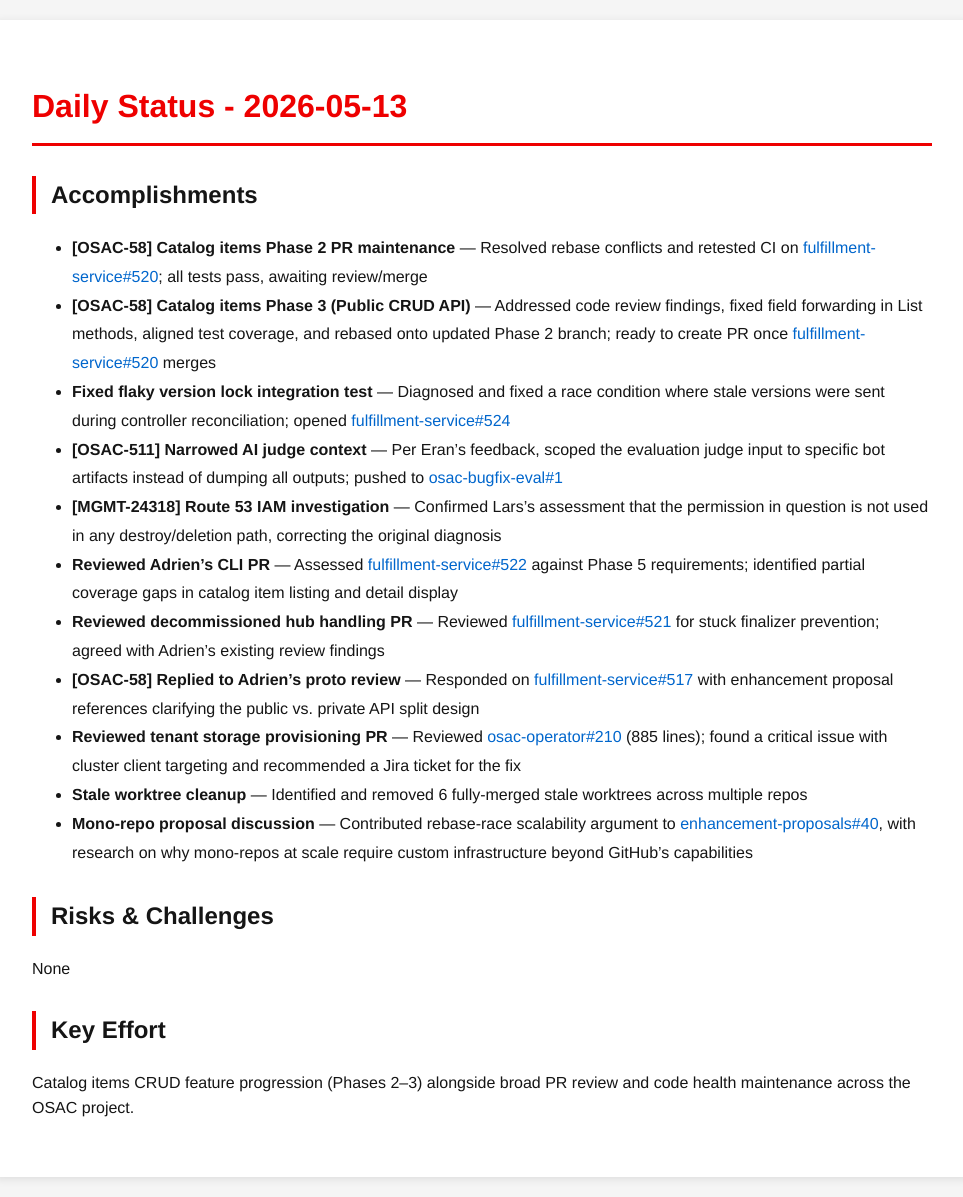
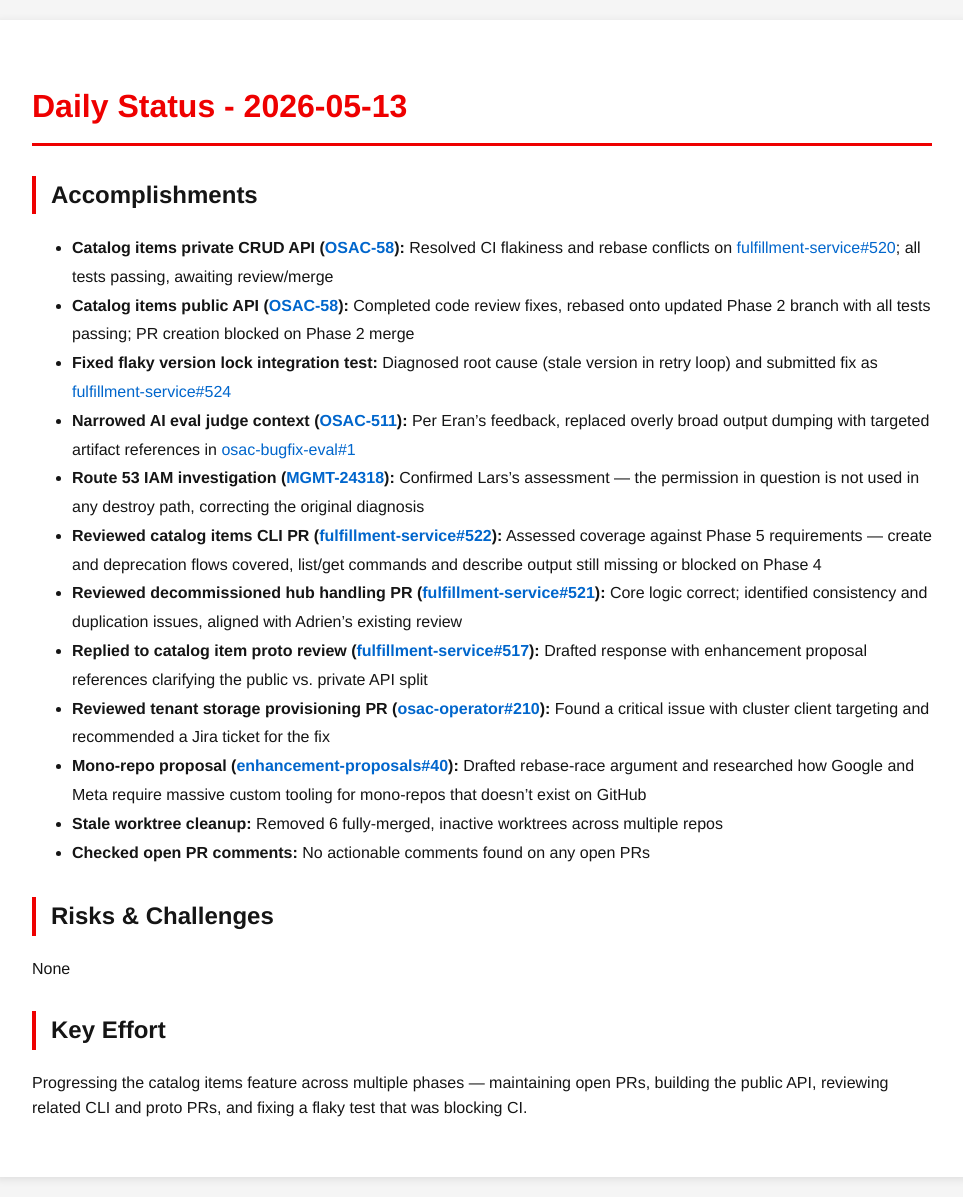
Before and after one commit to tzvatot/daily-status, a Jekyll site: the page built from 2026-05-13.md, in a window 1280 px wide. Shown: the whole page, without its empty margins (158-1121 px from the left). Built offline with Jekyll 4.4.1, drawn with Linux system fonts in a browser that asks for light colours.

Commit message:
Daily status update - 2026-05-13

```diff
--- a/2026-05-13.md
+++ b/2026-05-13.md
@@ -7,20 +7,21 @@ date: 2026-05-13
 # Daily Status - 2026-05-13
 
 ## Accomplishments
-- **[OSAC-58] Catalog items Phase 2 PR maintenance** — Resolved rebase conflicts and retested CI on [fulfillment-service#520](https://github.com/osac-project/fulfillment-service/pull/520); all tests pass, awaiting review/merge
-- **[OSAC-58] Catalog items Phase 3 (Public CRUD API)** — Addressed code review findings, fixed field forwarding in List methods, aligned test coverage, and rebased onto updated Phase 2 branch; ready to create PR once [fulfillment-service#520](https://github.com/osac-project/fulfillment-service/pull/520) merges
-- **Fixed flaky version lock integration test** — Diagnosed and fixed a race condition where stale versions were sent during controller reconciliation; opened [fulfillment-service#524](https://github.com/osac-project/fulfillment-service/pull/524)
-- **[OSAC-511] Narrowed AI judge context** — Per Eran's feedback, scoped the evaluation judge input to specific bot artifacts instead of dumping all outputs; pushed to [osac-bugfix-eval#1](https://github.com/eranco74/osac-bugfix-eval/pull/1)
-- **[MGMT-24318] Route 53 IAM investigation** — Confirmed Lars's assessment that the permission in question is not used in any destroy/deletion path, correcting the original diagnosis
-- **Reviewed Adrien's CLI PR** — Assessed [fulfillment-service#522](https://github.com/osac-project/fulfillment-service/pull/522) against Phase 5 requirements; identified partial coverage gaps in catalog item listing and detail display
-- **Reviewed decommissioned hub handling PR** — Reviewed [fulfillment-service#521](https://github.com/osac-project/fulfillment-service/pull/521) for stuck finalizer prevention; agreed with Adrien's existing review findings
-- **[OSAC-58] Replied to Adrien's proto review** — Responded on [fulfillment-service#517](https://github.com/osac-project/fulfillment-service/pull/517) with enhancement proposal references clarifying the public vs. private API split design
-- **Reviewed tenant storage provisioning PR** — Reviewed [osac-operator#210](https://github.com/osac-project/osac-operator/pull/210) (885 lines); found a critical issue with cluster client targeting and recommended a Jira ticket for the fix
-- **Stale worktree cleanup** — Identified and removed 6 fully-merged stale worktrees across multiple repos
-- **Mono-repo proposal discussion** — Contributed rebase-race scalability argument to [enhancement-proposals#40](https://github.com/osac-project/enhancement-proposals/pull/40), with research on why mono-repos at scale require custom infrastructure beyond GitHub's capabilities
+- **Catalog items private CRUD API ([OSAC-58](https://issues.redhat.com/browse/OSAC-58)):** Resolved CI flakiness and rebase conflicts on [fulfillment-service#520](https://github.com/osac-project/fulfillment-service/pull/520); all tests passing, awaiting review/merge
+- **Catalog items public API ([OSAC-58](https://issues.redhat.com/browse/OSAC-58)):** Completed code review fixes, rebased onto updated Phase 2 branch with all tests passing; PR creation blocked on Phase 2 merge
+- **Fixed flaky version lock integration test:** Diagnosed root cause (stale version in retry loop) and submitted fix as [fulfillment-service#524](https://github.com/osac-project/fulfillment-service/pull/524)
+- **Narrowed AI eval judge context ([OSAC-511](https://issues.redhat.com/browse/OSAC-511)):** Per Eran's feedback, replaced overly broad output dumping with targeted artifact references in [osac-bugfix-eval#1](https://github.com/eranco74/osac-bugfix-eval/pull/1)
+- **Route 53 IAM investigation ([MGMT-24318](https://issues.redhat.com/browse/MGMT-24318)):** Confirmed Lars's assessment — the permission in question is not used in any destroy path, correcting the original diagnosis
+- **Reviewed catalog items CLI PR ([fulfillment-service#522](https://github.com/osac-project/fulfillment-service/pull/522)):** Assessed coverage against Phase 5 requirements — create and deprecation flows covered, list/get commands and describe output still missing or blocked on Phase 4
+- **Reviewed decommissioned hub handling PR ([fulfillment-service#521](https://github.com/osac-project/fulfillment-service/pull/521)):** Core logic correct; identified consistency and duplication issues, aligned with Adrien's existing review
+- **Replied to catalog item proto review ([fulfillment-service#517](https://github.com/osac-project/fulfillment-service/pull/517)):** Drafted response with enhancement proposal references clarifying the public vs. private API split
+- **Reviewed tenant storage provisioning PR ([osac-operator#210](https://github.com/osac-project/osac-operator/pull/210)):** Found a critical issue with cluster client targeting and recommended a Jira ticket for the fix
+- **Mono-repo proposal ([enhancement-proposals#40](https://github.com/osac-project/enhancement-proposals/pull/40)):** Drafted rebase-race argument and researched how Google and Meta require massive custom tooling for mono-repos that doesn't exist on GitHub
+- **Stale worktree cleanup:** Removed 6 fully-merged, inactive worktrees across multiple repos
+- **Checked open PR comments:** No actionable comments found on any open PRs
 
 ## Risks & Challenges
 None
 
 ## Key Effort
-Catalog items CRUD feature progression (Phases 2–3) alongside broad PR review and code health maintenance across the OSAC project.
+Progressing the catalog items feature across multiple phases — maintaining open PRs, building the public API, reviewing related CLI and proto PRs, and fixing a flaky test that was blocking CI.
```
